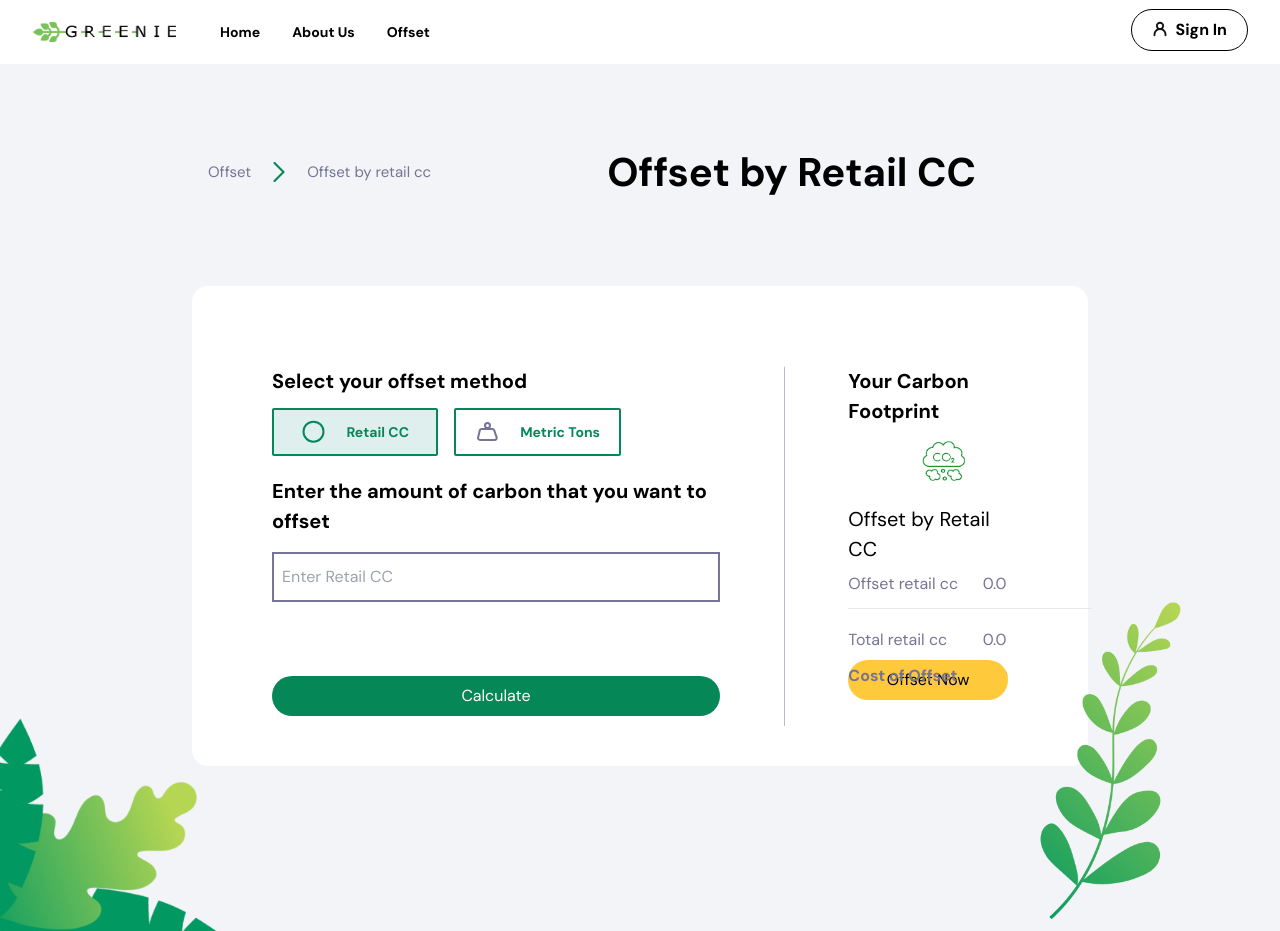
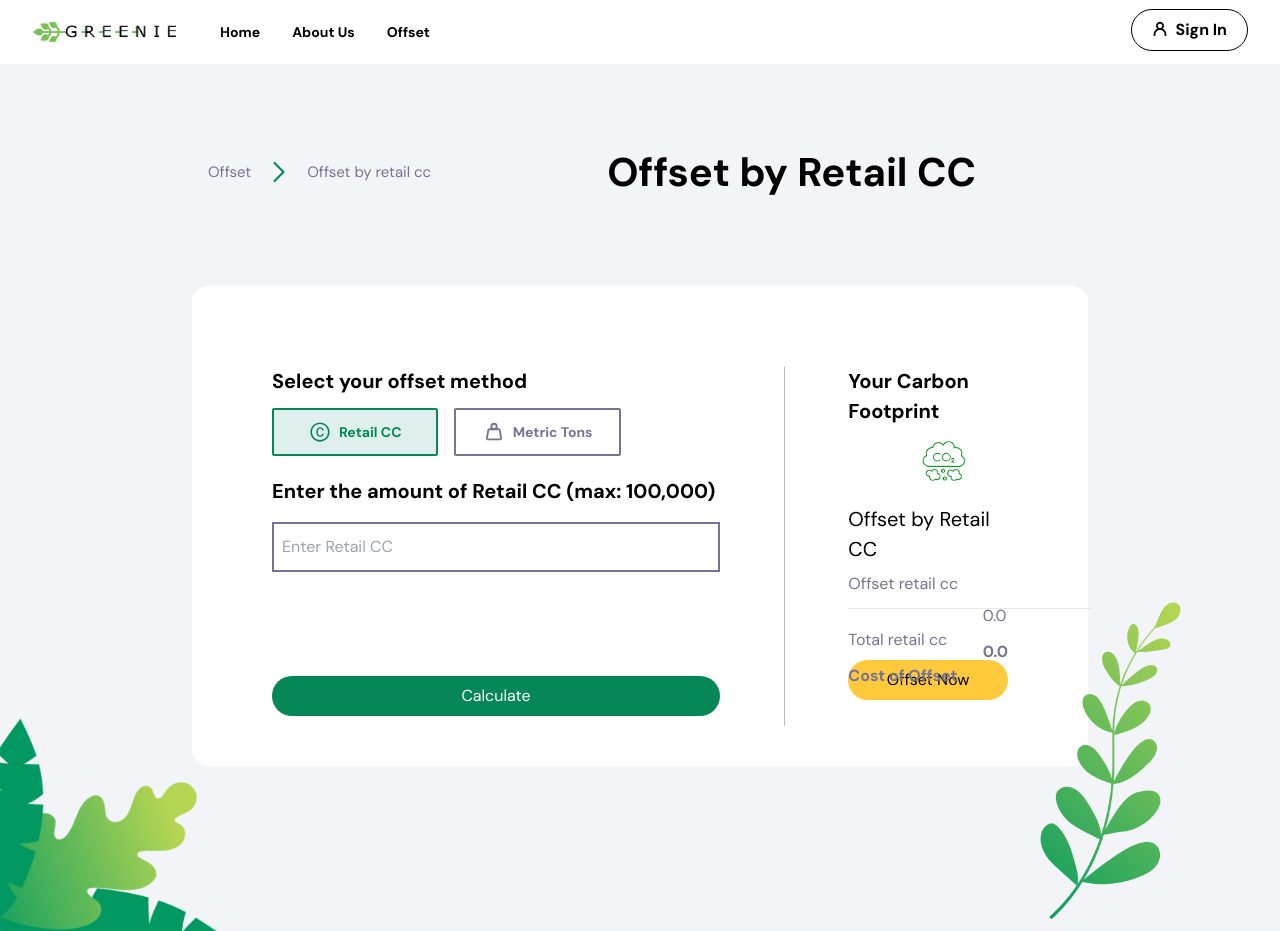
Before and after one commit to ITPATJIDR/carbonCredit_client, a React (Vite) app: page /offsetByRetailCC in a window 1280 px wide. Built offline with nearby package versions, Linux system fonts and the light colour scheme; no server answers.

Commit message:
fix icon/make offset method work+add max value

```diff
--- a/package.json
+++ b/package.json
@@ -18,6 +18,7 @@
     "postcss": "^8.4.24",
     "react": "^18.2.0",
     "react-dom": "^18.2.0",
+    "react-icons": "^4.10.1",
     "react-redux": "^8.1.1",
     "react-router-dom": "^6.14.0",
     "tailwindcss": "^3.3.2",
--- a/src/components/calculate.jsx
+++ b/src/components/calculate.jsx
@@ -2,6 +2,8 @@ import React, { useState } from "react";
 import { food, travel, co2, line } from "../assets/icons";
 import DropdownFood from "./dropdownFood";
 import DropdownVehicle from "./dropdownVehicle";
+import { MdOutlineFastfood } from "react-icons/md";
+import { BiSolidPlaneTakeOff } from "react-icons/bi";
 
 const Calculate = () => {
   const [amount, setAmount] = useState("");
@@ -71,7 +73,9 @@ const Calculate = () => {
                 } hover:bg-[#B5D4D0] hover:border-[#068758] mr-4`}
                 onClick={() => handleOffsetMethodChange("food")}
               >
-                <img src={food} className="w-[23px]" />
+                <div className="">
+                  <MdOutlineFastfood size={20} />
+                </div>
                 Food
               </button>
               <button
@@ -82,7 +86,9 @@ const Calculate = () => {
                 } hover:bg-[#D7D7D7] hover:border-[#767494]`}
                 onClick={() => handleOffsetMethodChange("travel")}
               >
-                <img src={travel} className="w-[26px]" />
+                <div className="">
+                  <BiSolidPlaneTakeOff size={22} />
+                </div>
                 Travel
               </button>
             </div>
--- a/src/pages/offsetByRetailCC.jsx
+++ b/src/pages/offsetByRetailCC.jsx
@@ -1,10 +1,50 @@
+import React, { useState } from "react";
 import Offset from "../components/offset";
-import { ChevronRigth, Co2, Coin, Mdi_weight } from "../assets/image";
-
+import { ChevronRigth, Co2 } from "../assets/image";
+import { AiOutlineCopyrightCircle } from "react-icons/ai";
+import { TbWeight } from "react-icons/tb";
 
 const OffsetByRetailCC = () => {
+  const [selectedOffsetMethod, setSelectedOffsetMethod] = useState("retailCC");
+  const [retailCC, setRetailCC] = useState("");
+
+  const handleOffsetMethodChange = (method) => {
+    setSelectedOffsetMethod(method);
+    setRetailCC("");
+  };
+
+  const handleRetailCCChange = (e) => {
+    let input = e.target.value;
+    input = input.replace(/[^0-9.]/g, ""); // Remove non-numeric characters
+
+    // Ensure the input value is not greater than the maximum
+    let maxValue = 100000;
+    if (selectedOffsetMethod === "metricTons") {
+      maxValue = 100;
+    }
+    const parsedValue = parseFloat(input);
+    const sanitizedInput = isNaN(parsedValue)
+      ? ""
+      : Math.min(parsedValue, maxValue).toString();
+
+    setRetailCC(sanitizedInput);
+  };
+
   return (
     <Offset>
+      <style>
+        {`
+          /* Override default browser styles for number input */
+          input[type="number"]::-webkit-inner-spin-button,
+          input[type="number"]::-webkit-outer-spin-button {
+            -webkit-appearance: none;
+            margin: 0;
+          }
+          input[type="number"] {
+            -moz-appearance: textfield;
+          }
+        `}
+      </style>
       <div className="flex flex-col h-[867px] text-black w-full p-20">
         <div className="flex h-14 w-[55vw] md:w-[70vw] 2xl:w-[55vw] justify-between items-center">
           <div className="pl-[10vw] flex text-[20px] md:text-[15px] 2xl:text-[20px] items-center justify-evenly text-[#767494]">
@@ -22,26 +62,55 @@ const OffsetByRetailCC = () => {
               <div className="font-bold text-[20px]">
                 Select your offset method
               </div>
-              <div className="flex mt-3 ">
-                <div className="w-[13vw] h-[5vh] btn  capitalize rounded-sm bg-[#DEEFED] border-2 border-[#068758] text-[#068758] hover:bg-[#B5D4D0] hover:border-[#068758] mr-4">
-                  <img className="mr-3" src={Coin} alt="picture" />
+              {/* Offset method */}
+              <div className="flex mt-3">
+                <div
+                  className={`w-[13vw] h-[5vh] btn capitalize rounded-sm ${
+                    selectedOffsetMethod === "retailCC"
+                      ? "bg-[#DEEFED] border-2 border-[#068758] text-[#068758]"
+                      : "bg-white border-2 border-[#767494] text-[#767494]"
+                  } hover:bg-[#B5D4D0] hover:border-[#068758] mr-4`}
+                  onClick={() => handleOffsetMethodChange("retailCC")}
+                >
+                  <div>
+                    <AiOutlineCopyrightCircle size={22} />
+                  </div>
                   Retail CC
                 </div>
-                <div className="w-[13vw] h-[5vh] btn  capitalize rounded-sm bg-white border-2 border-[#068758] text-[#068758] hover:bg-[#B5D4D0] hover:border-[#068758] mr-4">
-                  <img className="mr-3" src={Mdi_weight} alt="picture" />
+                <div
+                  className={`w-[13vw] h-[5vh] btn capitalize rounded-sm ${
+                    selectedOffsetMethod === "metricTons"
+                      ? "bg-[#DEEFED] border-2 border-[#068758] text-[#068758]"
+                      : "bg-white border-2 border-[#767494] text-[#767494]"
+                  } hover:bg-[#B5D4D0] hover:border-[#068758] mr-4`}
+                  onClick={() => handleOffsetMethodChange("metricTons")}
+                >
+                  <div>
+                    <TbWeight size={22} />
+                  </div>
                   Metric Tons
                 </div>
               </div>
 
+              {/* Input zone */}
               <div className="mt-5 h-[25vh]">
                 <div className="font-bold text-[20px]">
-                  Enter the amount of carbon that you want to offset
+                  {selectedOffsetMethod === "retailCC"
+                    ? "Enter the amount of Retail CC (max: 100,000)"
+                    : "Enter the amount of carbon that you want to offset (max: 100)"}
                 </div>
                 <div className="mt-4">
                   <input
-                    className="w-[35vw] h-[50px] border-2 border-[#767494] bg-white pl-2 outline-none "
-                    placeholder="Enter Retail CC"
-                    type="text"
+                    className="w-[35vw] h-[50px] border-2 border-[#767494] bg-white pl-2 outline-none"
+                    placeholder={
+                      selectedOffsetMethod === "retailCC"
+                        ? "Enter Retail CC"
+                        : "Enter carbon offset amount"
+                    }
+                    type="number"
+                    max={selectedOffsetMethod === "retailCC" ? 100000 : 100}
+                    value={retailCC} // Bind the input value to the retailCC state variable
+                    onChange={handleRetailCCChange} // Handle the value change
                   />
                 </div>
               </div>
@@ -68,8 +137,14 @@ const OffsetByRetailCC = () => {
                     <div className="mt-8">Total retail cc</div>
                     <div className="mt-3 font-bold">Cost of Offset</div>
                   </div>
+
+                  {/* amount */}
                   <div>
-                    <div>0.0</div>
+                    {retailCC && (
+                      <div className="text-sm text-[#767494] mt-2">
+                        {retailCC}
+                      </div>
+                    )}
                     <div className="mt-8">0.0</div>
                     <div className="mt-3 font-bold">0.0</div>
                   </div>
@@ -87,4 +162,5 @@ const OffsetByRetailCC = () => {
     </Offset>
   );
 };
+
 export default OffsetByRetailCC;
```
Also changed, not shown: 1 other file (tests, documents, lock files or other folders).
